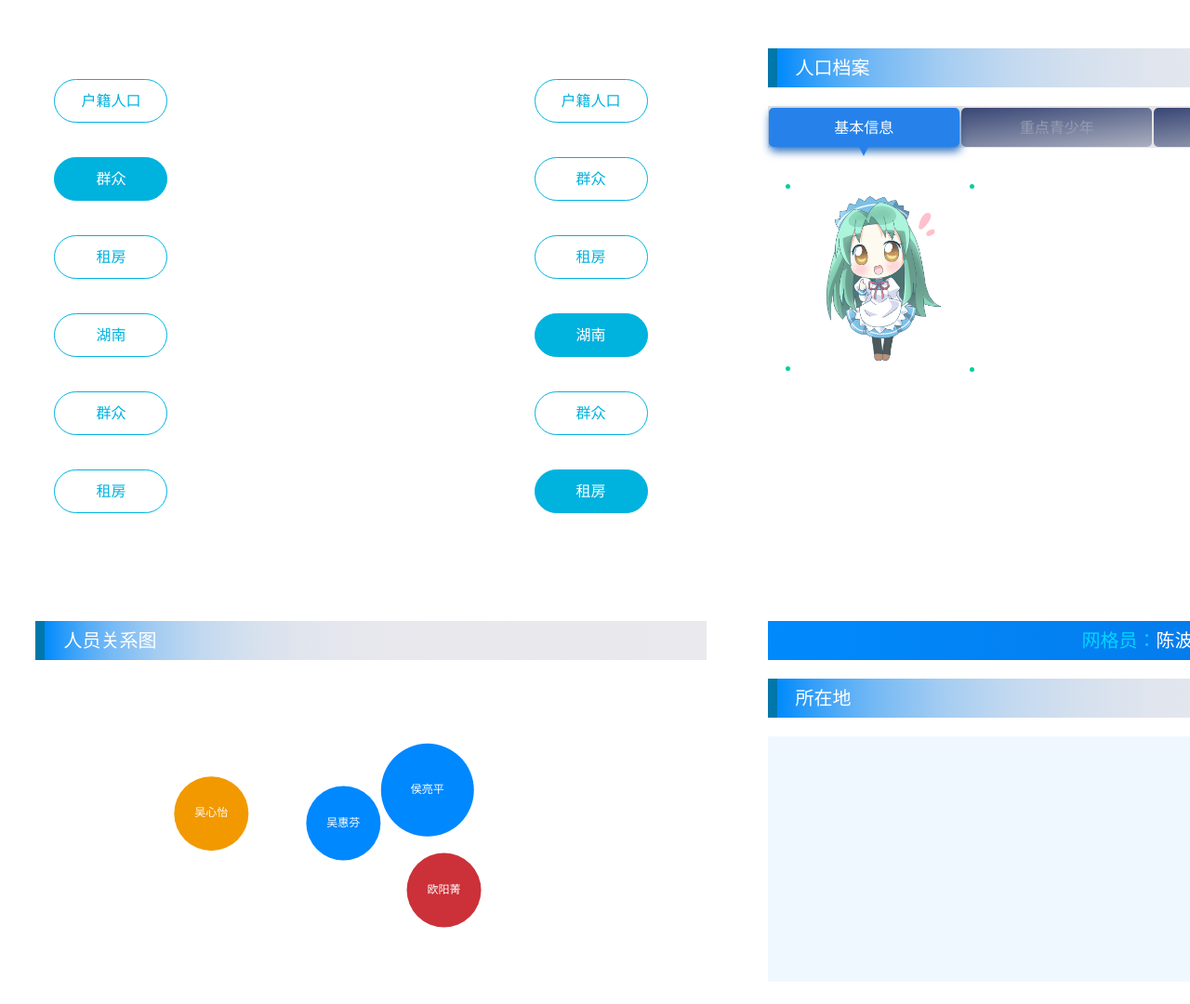
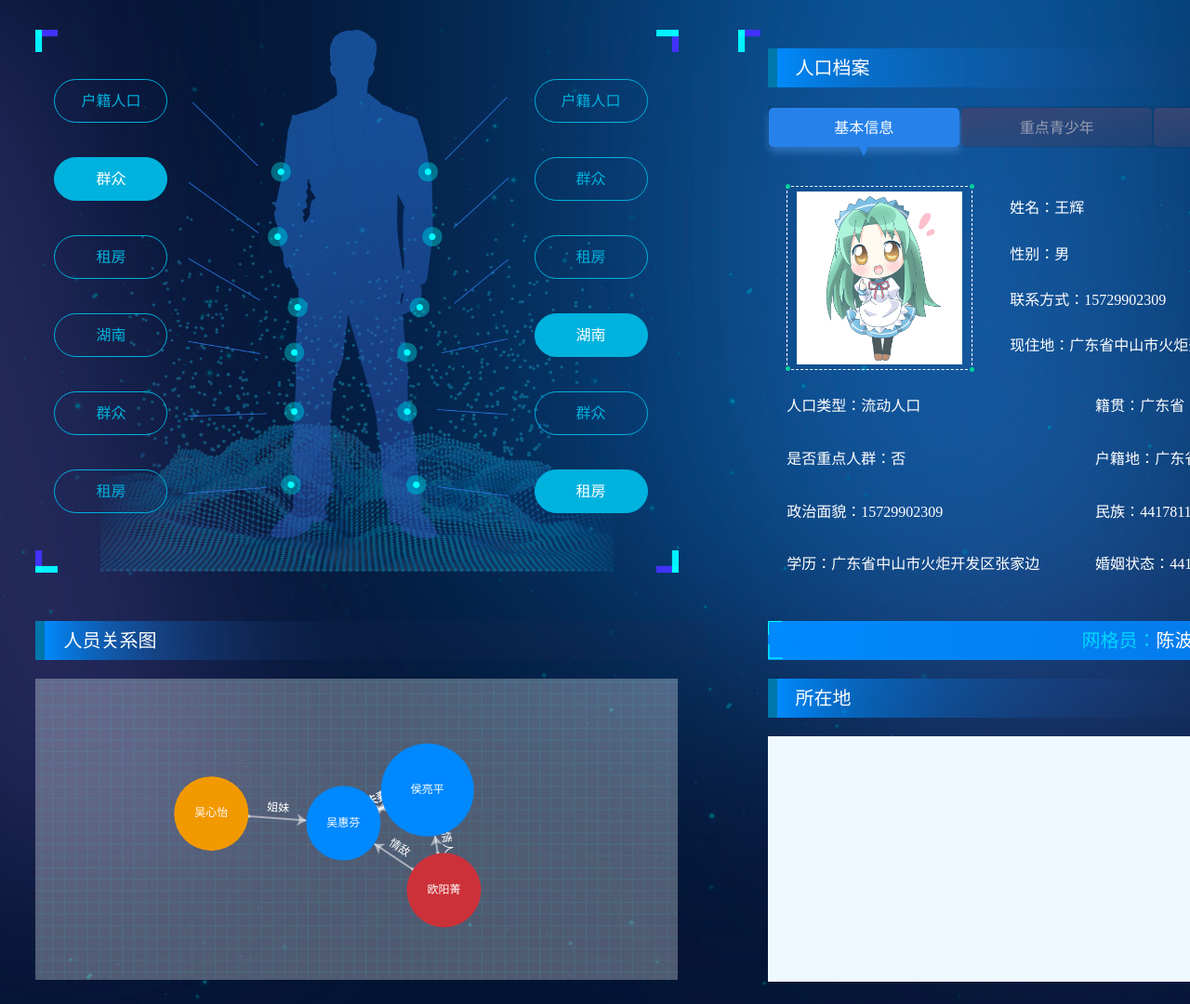
Before and after one commit to TheCuriousMeowQ/ren.github.io, a plain HTML site: page index.html in a window 1280 px wide. Shown: the top 1080 px of the page at 93% size. Drawn offline with Linux system fonts and the light colour scheme.

Commit message:
Update hx.css

```diff
--- a/css/hx.css
+++ b/css/hx.css
@@ -17,7 +17,7 @@ p {
 .main {
 	width: 1920px;
 	height: 1080px;
-	background: url(img/icon/ry-bg.png) no-repeat;
+	background: url(../img/icon/ry-bg.png) no-repeat;
 	background-size: 100%;
 	margin: 0 auto;
 }
@@ -92,7 +92,7 @@ p {
 	left: 0;
 	right: 0;
 	margin: auto;
-	background: url(img/icon/renxiang2.png) no-repeat;
+	background: url(../img/icon/renxiang2.png) no-repeat;
 	background-size: 100% 100%;
 	overflow: hidden;
 }
@@ -138,7 +138,7 @@ p {
 .ys,
 .yx {
 	position: absolute;
-	background: url(img/icon/zhuanjiao.png) no-repeat;
+	background: url(../img/icon/zhuanjiao.png) no-repeat;
 	background-size: 100%;
 	width: 1.5rem;
 	height: 1.5rem;
@@ -197,7 +197,7 @@ p {
 	height: 100%;
 	top: 0;
 	left: 0;
-	background: url(img/icon/bkj.png) no-repeat;
+	background: url(../img/icon/bkj.png) no-repeat;
 	background-size: 100%;
 }
 .ryxtRt{
@@ -207,7 +207,7 @@ p {
 	top: 0;
 	right: 0;
 	transform: rotate(180deg);
-	background: url(img/icon/bkj.png) no-repeat;
+	background: url(../img/icon/bkj.png) no-repeat;
 	background-size: 100%;
 }
 
@@ -338,7 +338,7 @@ p {
 .guanxiCanvas {
 	width: 100%;
 	height: 75%;
-	background: url(img/icon/renyuanwg.png) no-repeat;
+	background: url(../img/icon/renyuanwg.png) no-repeat;
 	background-size: 100%;
 }
 
```
